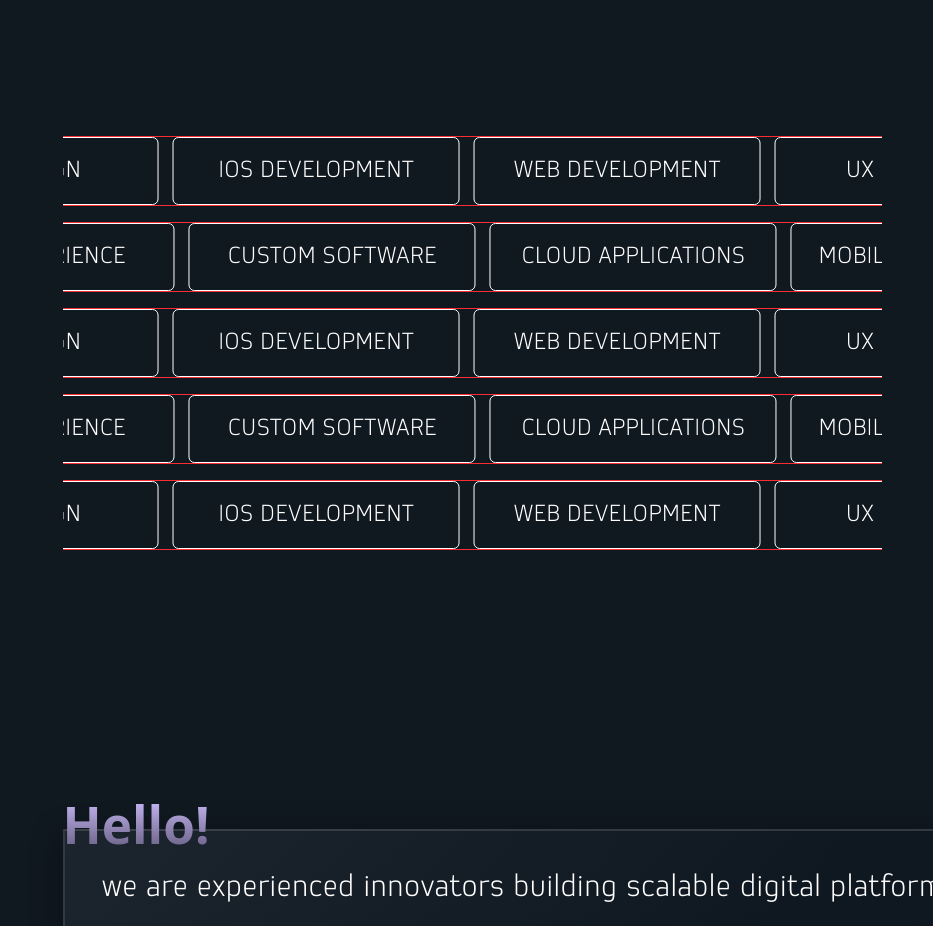
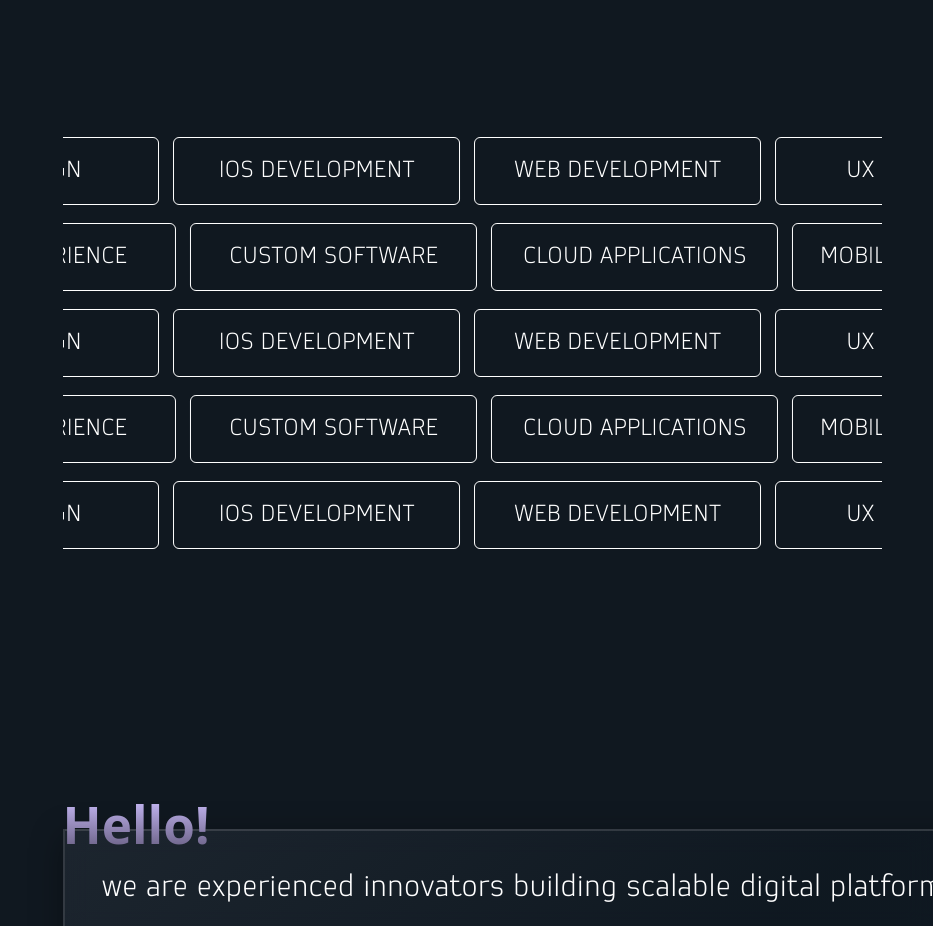
Before and after one commit to Be-A-Coder01/VEDAPIXEL, a React (Vite) app in the folder client/: page / in a window 1280 px wide. Shown: the part 1640-2566 px from the top of the page, without its empty margins (347-1280 px from the left). Built offline with nearby package versions, Linux system fonts and the light colour scheme.

Commit message:
commit 21

```diff
--- a/client/src/pages/InfiniteScrollNodes.jsx
+++ b/client/src/pages/InfiniteScrollNodes.jsx
@@ -21,7 +21,7 @@ const InfiniteScrollNodes = ({ direction = "left", baseSpeed = 25 }) => {
   return (
     <div className=" relative w-full h-[70px] overflow-hidden flex items-center justify-center">
       <div
-        className={`flex border-2 -my-1 md:my-0  border-red-500 gap-[14px] whitespace-nowrap ${
+        className={`flex   gap-[14px] whitespace-nowrap ${
           direction === "left" ? "animate-scroll-left" : "animate-scroll-right"
         }`}
         style={{
```
